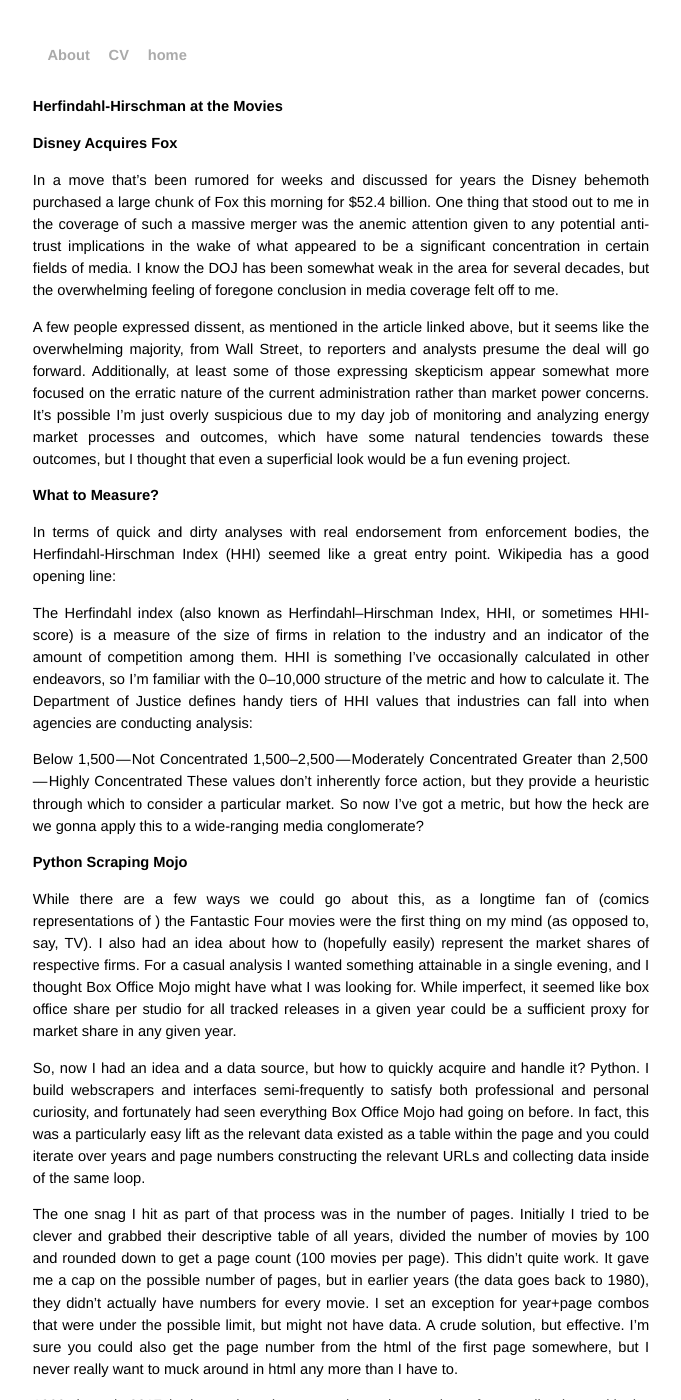
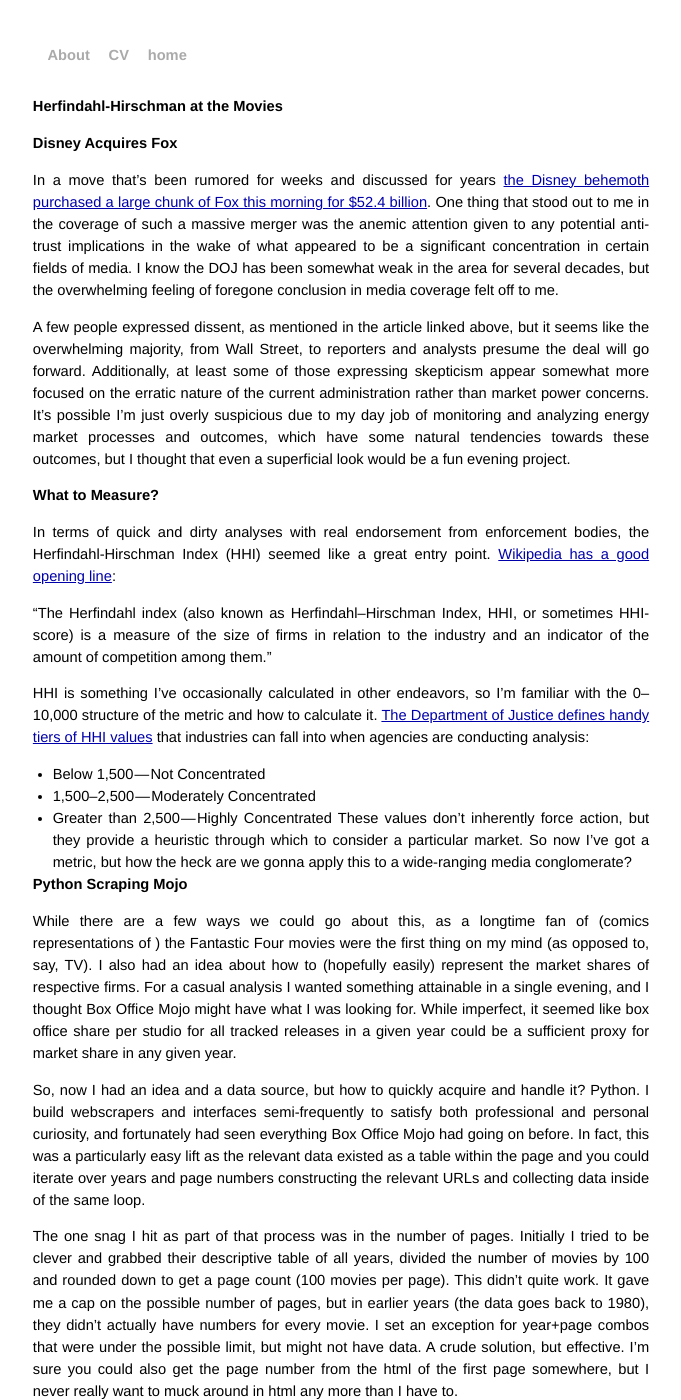
Before and after one commit to cwaldoch/cwaldoch.github.io, a Jekyll site: the page built from _posts/2017-12-14-Herfindahl-Hirschman-at-the-Movies.md, in a window 1280 px wide and 1400 px high. Shown: the whole window, without its empty margins (299-980 px from the left). Built offline with Jekyll 4.4.1, drawn with Linux system fonts in a browser that asks for light colours; our own code applies the rules of GitHub Pages for plain Markdown files; part of the change alters nothing that is shown; some of the changed text lies outside the part shown.

Commit message:
Update 2017-12-14-Herfindahl-Hirschman-at-the-Movies.md

```diff
--- a/_posts/2017-12-14-Herfindahl-Hirschman-at-the-Movies.md
+++ b/_posts/2017-12-14-Herfindahl-Hirschman-at-the-Movies.md
@@ -1,19 +1,20 @@
 # Herfindahl-Hirschman at the Movies
 
 ## Disney Acquires Fox
-In a move that’s been rumored for weeks and discussed for years the Disney behemoth purchased a large chunk of Fox this morning for $52.4 billion. One thing that stood out to me in the coverage of such a massive merger was the anemic attention given to any potential anti-trust implications in the wake of what appeared to be a significant concentration in certain fields of media. I know the DOJ has been somewhat weak in the area for several decades, but the overwhelming feeling of foregone conclusion in media coverage felt off to me.
+In a move that’s been rumored for weeks and discussed for years [the Disney behemoth purchased a large chunk of Fox this morning for $52.4 billion](https://www.washingtonpost.com/news/business/wp/2017/12/14/disney-buys-much-of-fox-in-mega-merger-that-will-shake-world-of-entertainment-and-media/?utm_term=.09305d0665db). One thing that stood out to me in the coverage of such a massive merger was the anemic attention given to any potential anti-trust implications in the wake of what appeared to be a significant concentration in certain fields of media. I know the DOJ has been somewhat weak in the area for several decades, but the overwhelming feeling of foregone conclusion in media coverage felt off to me.
 
 A few people expressed dissent, as mentioned in the article linked above, but it seems like the overwhelming majority, from Wall Street, to reporters and analysts presume the deal will go forward. Additionally, at least some of those expressing skepticism appear somewhat more focused on the erratic nature of the current administration rather than market power concerns. It’s possible I’m just overly suspicious due to my day job of monitoring and analyzing energy market processes and outcomes, which have some natural tendencies towards these outcomes, but I thought that even a superficial look would be a fun evening project.
 
 ## What to Measure?
-In terms of quick and dirty analyses with real endorsement from enforcement bodies, the Herfindahl-Hirschman Index (HHI) seemed like a great entry point. Wikipedia has a good opening line:
+In terms of quick and dirty analyses with real endorsement from enforcement bodies, the Herfindahl-Hirschman Index (HHI) seemed like a great entry point. [Wikipedia has a good opening line](https://en.wikipedia.org/wiki/Herfindahl_index):
 
-The Herfindahl index (also known as Herfindahl–Hirschman Index, HHI, or sometimes HHI-score) is a measure of the size of firms in relation to the industry and an indicator of the amount of competition among them.
-HHI is something I’ve occasionally calculated in other endeavors, so I’m familiar with the 0–10,000 structure of the metric and how to calculate it. The Department of Justice defines handy tiers of HHI values that industries can fall into when agencies are conducting analysis:
+"The Herfindahl index (also known as Herfindahl–Hirschman Index, HHI, or sometimes HHI-score) is a measure of the size of firms in relation to the industry and an indicator of the amount of competition among them."
 
-Below 1,500 — Not Concentrated
-1,500–2,500 — Moderately Concentrated
-Greater than 2,500 — Highly Concentrated
+HHI is something I’ve occasionally calculated in other endeavors, so I’m familiar with the 0–10,000 structure of the metric and how to calculate it. [The Department of Justice defines handy tiers of HHI values](https://www.justice.gov/atr/herfindahl-hirschman-index) that industries can fall into when agencies are conducting analysis:
+
+* Below 1,500 — Not Concentrated
+* 1,500–2,500 — Moderately Concentrated
+* Greater than 2,500 — Highly Concentrated
 These values don’t inherently force action, but they provide a heuristic through which to consider a particular market. So now I’ve got a metric, but how the heck are we gonna apply this to a wide-ranging media conglomerate?
 
 ## Python Scraping Mojo
@@ -31,10 +32,12 @@ The last piece before actually calculating HHI is the potentially very tedious m
 I ended up assigning the top 70 major studios, which involved checking against 86 smaller studios. I missed 3 smaller studios around the 50 firm mark as their abbreviations weren’t clear to me, but they shouldn’t have an impact as I’m replacing them with close to identical dollar amounts (to be honest, this part totally sucked, and I would rethink my initial data grabbing process now that I know more).
 
 ## Results
+![](https://cdn-images-1.medium.com/max/1000/1*zSi4eovl66ZNAvXKAIrclQ.png)
 
-Three things are immediately apparent: HHI might have been rising already, this merger shifts the concentration up, and the volatility of the movie industry causes interesting year-to-year fluctuations (which is expected). At this point, it’s useful to go back to the DOJ and consider their more detailed guidance on HHI, specifically:
+Three things are immediately apparent: HHI might have been rising already, this merger shifts the concentration up, and the volatility of the movie industry causes interesting year-to-year fluctuations (which is expected). At this point, it’s useful to go back to the DOJ and consider [their more detailed guidance on HHI, specifically](https://www.justice.gov/atr/15-concentration-and-market-shares):
 
-b) Post-Merger HHI Between 1000 and 1800. The Agency regards markets in this region to be moderately concentrated. Mergers producing an increase in the HHI of less than 100 points in moderately concentrated markets post-merger are unlikely to have adverse competitive consequences and ordinarily require no further analysis. Mergers producing an increase in the HHI of more than 100 points in moderately concentrated markets post-merger potentially raise significant competitive concerns depending on the factors set forth in Sections 2–5 of the Guidelines.
+"b) Post-Merger HHI Between 1000 and 1800. The Agency regards markets in this region to be moderately concentrated. Mergers producing an increase in the HHI of less than 100 points in moderately concentrated markets post-merger are unlikely to have adverse competitive consequences and ordinarily require no further analysis. Mergers producing an increase in the HHI of more than 100 points in moderately concentrated markets post-merger potentially raise significant competitive concerns depending on the factors set forth in Sections 2–5 of the Guidelines."
+
 In my data, the 2016 HHI moves from 1261 to 1741.
 
 Given the box office successes of 2017 so far, a similar spread certainly seems possible. All of this is rough, but I hope it demonstrated how anyone can try and think about what you see in the news to work through what’s happening and what isn’t.
```
